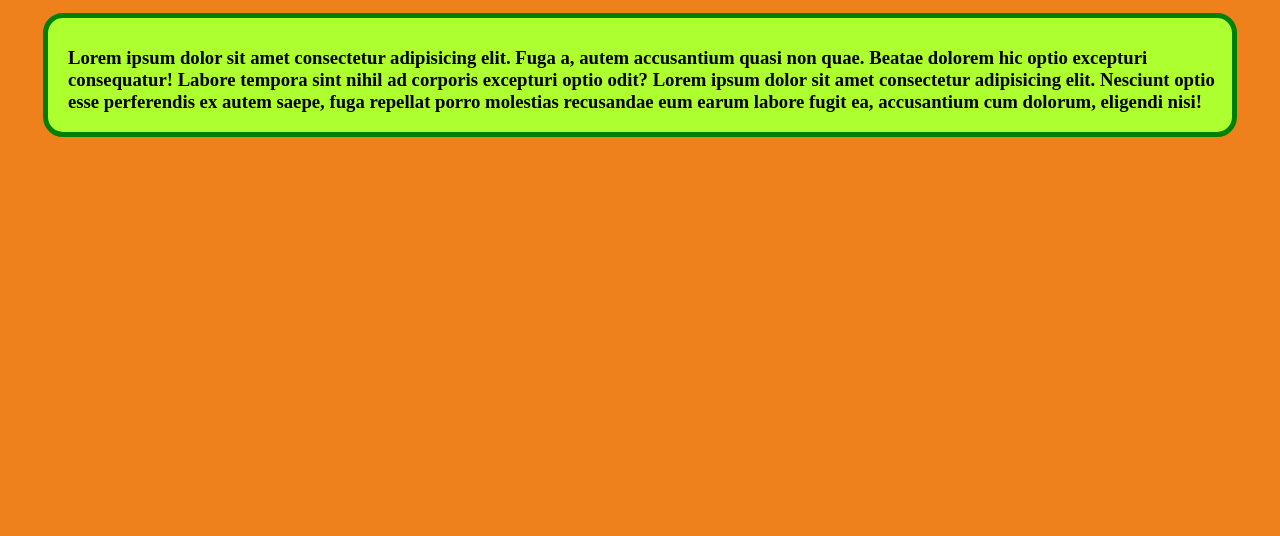
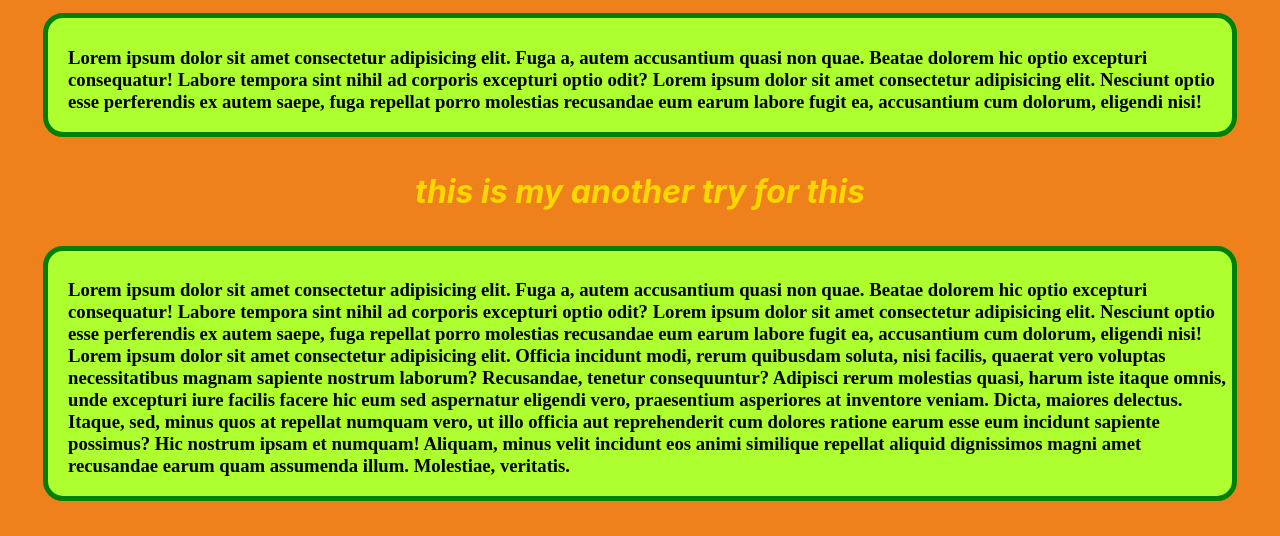
Before and after one commit to arafat356/this-is-seven, a plain HTML site: page index.html in a window 1280 px wide. Shown: the part 591-1127 px from the top of the page. Before the commit the page ends 800 px from the top, so only its background shows below. Drawn offline with Linux system fonts and the light colour scheme.

Commit message:
first commit

```diff
--- a/index.html
+++ b/index.html
@@ -46,5 +46,10 @@ body {background-color: rgb(238, 129, 27);}
     <p><h3>Lorem ipsum dolor sit amet consectetur adipisicing elit. Fuga a, autem accusantium quasi non quae. Beatae dolorem hic optio excepturi consequatur! Labore tempora sint nihil ad corporis excepturi optio odit? Lorem ipsum dolor sit amet consectetur adipisicing elit. Nesciunt optio esse perferendis ex autem saepe, fuga repellat porro molestias recusandae eum earum labore fugit ea, accusantium cum dolorum, eligendi nisi!</h3></p>
 </div>
 
+<h1 class="youking">this is my another try for this</h1>
+<div class="this-is">
+    <p><h3>Lorem ipsum dolor sit amet consectetur adipisicing elit. Fuga a, autem accusantium quasi non quae. Beatae dolorem hic optio excepturi consequatur! Labore tempora sint nihil ad corporis excepturi optio odit? Lorem ipsum dolor sit amet consectetur adipisicing elit. Nesciunt optio esse perferendis ex autem saepe, fuga repellat porro molestias recusandae eum earum labore fugit ea, accusantium cum dolorum, eligendi nisi! Lorem ipsum dolor sit amet consectetur adipisicing elit. Officia incidunt modi, rerum quibusdam soluta, nisi facilis, quaerat vero voluptas necessitatibus magnam sapiente nostrum laborum? Recusandae, tenetur consequuntur? Adipisci rerum molestias quasi, harum iste itaque omnis, unde excepturi iure facilis facere hic eum sed aspernatur eligendi vero, praesentium asperiores at inventore veniam. Dicta, maiores delectus. Itaque, sed, minus quos at repellat numquam vero, ut illo officia aut reprehenderit cum dolores ratione earum esse eum incidunt sapiente possimus? Hic nostrum ipsam et numquam! Aliquam, minus velit incidunt eos animi similique repellat aliquid dignissimos magni amet recusandae earum quam assumenda illum. Molestiae, veritatis.</h3></p>
+</div>
+
 </body>
 </html>
```
